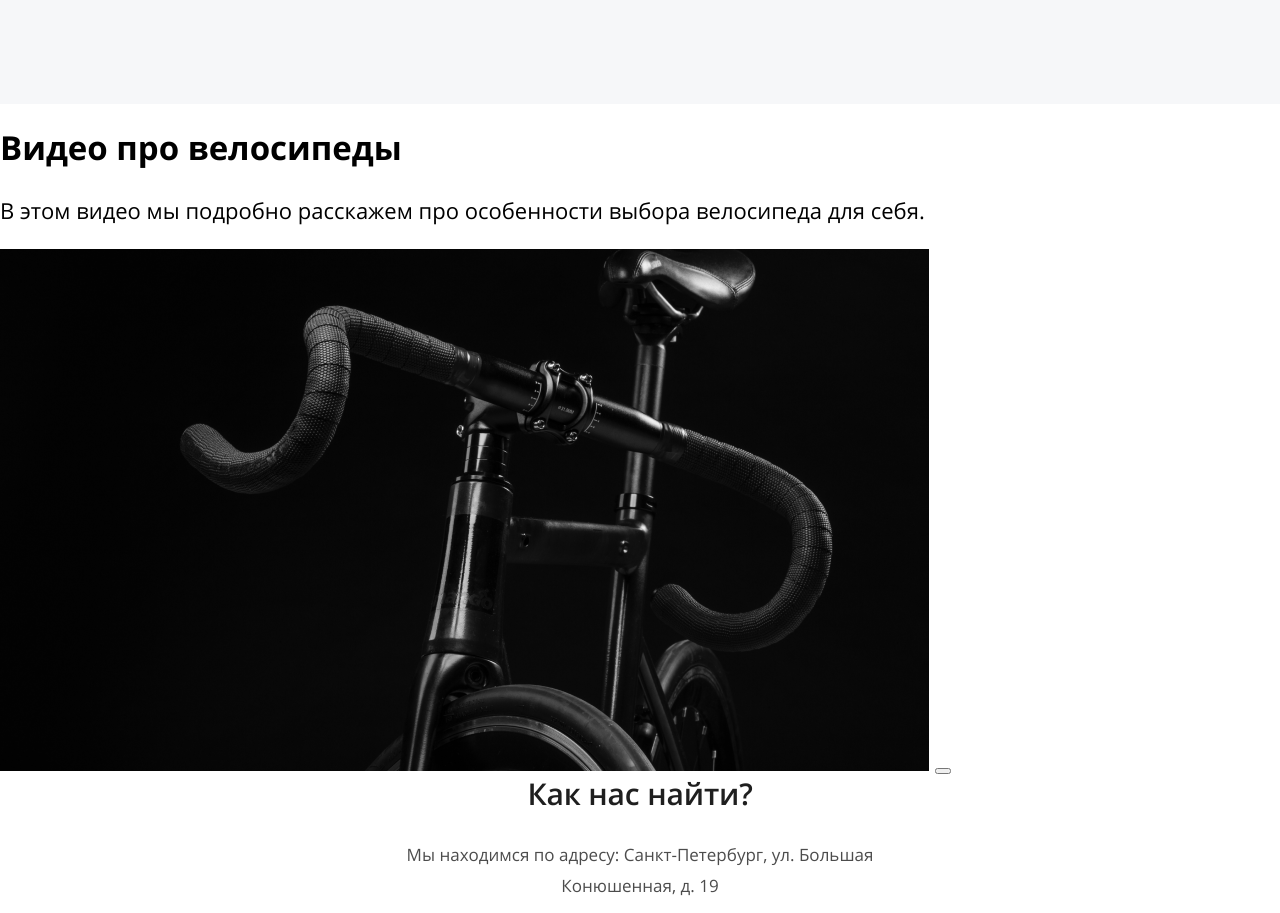
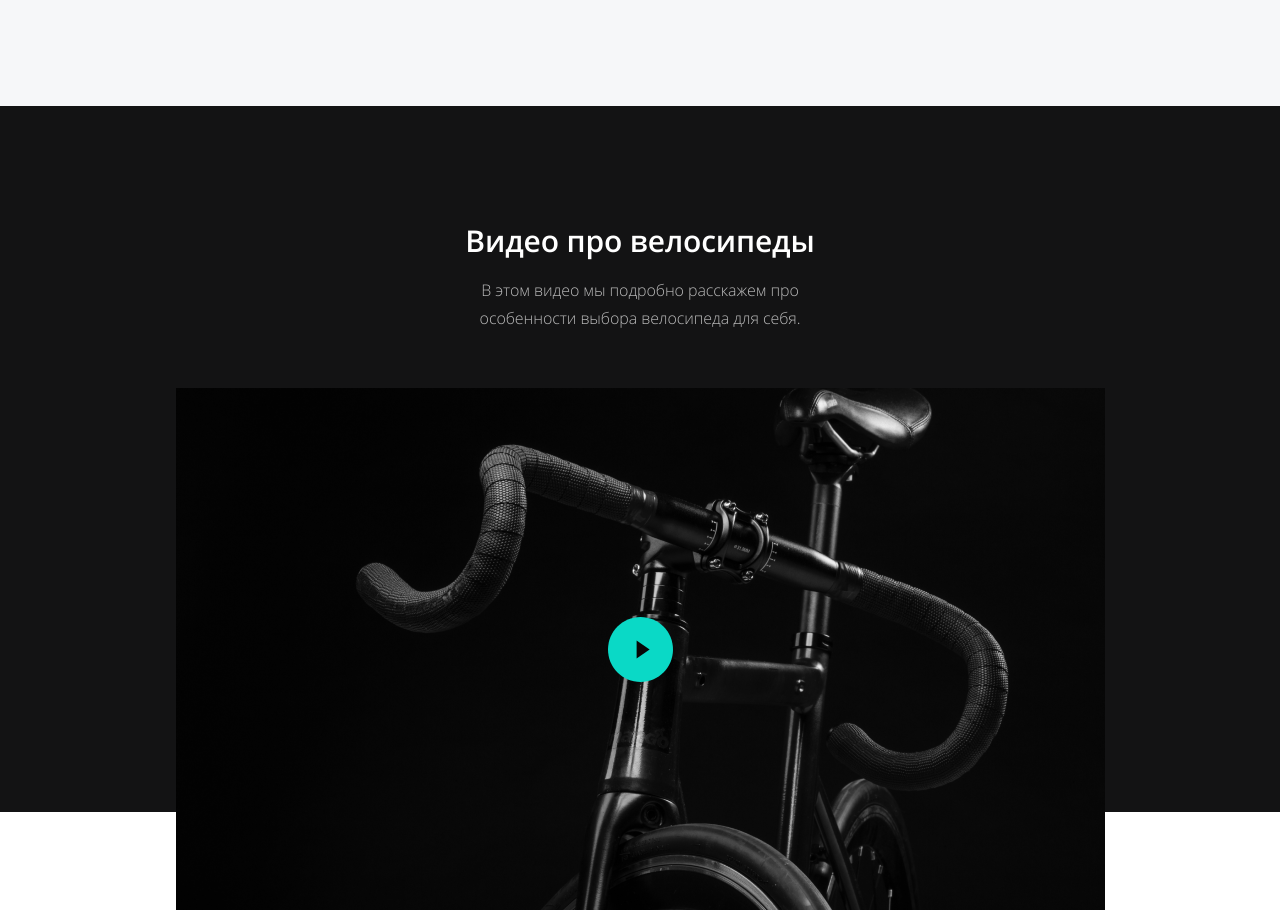
Before and after one commit to dmitry-ios/bicycles, a website: page source/index.html in a window 1280 px wide. Shown: the part 2260-3173 px from the top of the page. Drawn offline with nearby package versions, Linux system fonts and the light colour scheme; files that its build step writes are made by us from their sources.

Commit message:
Завершает блок с видео

```diff
--- a/source/index.html
+++ b/source/index.html
@@ -118,13 +118,19 @@
       </section>
 
       <section class="video">
-        <h2>Видео про велосипеды</h2>
-        <p>В этом видео мы подробно расскажем про особенности выбора велосипеда для себя.</p>
-        <div class="video__preview-wrapper">
-          <img src="img/video-preview-desktop.png" alt="Превью видео про велосипеды">
-          <button type="button">
-            <span class="visually-hidden">Воспроизвести видео</span>
-          </button>
+        <div class="container">
+          <h2 id="video">Видео про велосипеды</h2>
+          <p>В этом видео мы подробно расскажем про особенности выбора велосипеда для себя.</p>
+          <div class="video__preview-wrapper">
+            <img src="img/video-preview-desktop.png" alt="Превью видео про велосипеды" width="929" height="522">
+            <button class="button" type="button">
+              <svg width="65" height="65" viewBox="0 0 65 65" fill="none" xmlns="http://www.w3.org/2000/svg">
+                <path fill-rule="evenodd" clip-rule="evenodd" d="M32.5 65C50.4493 65 65 50.4493 65 32.5C65 14.5507 50.4493 0 32.5 0C14.5507 0 0 14.5507 0 32.5C0 50.4493 14.5507 65 32.5 65Z" fill="#0AD9C6"/>
+                <path fill-rule="evenodd" clip-rule="evenodd" d="M28.6001 23.3999L41.6001 32.4999L28.6001 41.5999V23.3999Z" fill="#070707"/>
+              </svg>
+              <span class="visually-hidden">Воспроизвести видео</span>
+            </button>
+          </div>
         </div>
       </section>
     </main>
--- a/source/sass/blocks/bicycles.scss
+++ b/source/sass/blocks/bicycles.scss
@@ -1,6 +1,6 @@
 .bicycles {
   padding-top: 149px;
-  padding-bottom: 147px;
+  padding-bottom: 149px;
 
   background-color: $basic-extra-light-color;
 
--- a/source/sass/blocks/main-footer.scss
+++ b/source/sass/blocks/main-footer.scss
@@ -1,9 +1,11 @@
 .main-footer {
+  padding-top: 151px;
   padding-bottom: 96px;
 
   text-align: center;
 
   @media (max-width: $width-tablet-only) {
+    padding-top: 70px;
     padding-bottom: 52px;
   }
 
--- /dev/null
+++ b/source/sass/blocks/video.scss
@@ -0,0 +1,143 @@
+.video {
+  position: relative;
+
+  padding-top: 120px;
+
+  color: $basic-white-color;
+
+  @media (max-width: $width-tablet-only) {
+    padding-top: 70px;
+  }
+
+  @media (max-width: $width-mobile-only) {
+    padding-top: 84px;
+  }
+
+  &::before {
+    z-index: -1;
+    position: absolute;
+    top: 0;
+    left: 0;
+    right: 0;
+
+    width: auto;
+    height: 706px;
+
+    content: "";
+
+    background-color: $basic-extra-dark-color;
+
+    @media (max-width: $width-tablet-only) {
+      height: 413px;
+    }
+
+    @media (max-width: $width-mobile-only) {
+      height: 384px;
+    }
+  }
+}
+
+.video h2 {
+  margin: 0;
+
+  font-size: 30px;
+  line-height: 30px;
+  font-weight: 600;
+  text-align: center;
+  letter-spacing: -0.005em;
+
+  @media (max-width: $width-tablet-only) {
+    font-size: 24px;
+  }
+
+  @media (max-width: $width-mobile-only) {
+    padding-right: 10px;
+  }
+}
+
+.video p {
+  margin: 0 auto;
+  padding-top: 20px;
+  width: 340px;
+
+  font-weight: 300;
+  font-size: 16px;
+  line-height: 28px;
+  text-align: center;
+  letter-spacing: -0.005em;
+
+  opacity: 0.7;
+
+  @media (max-width: $width-tablet-only) {
+    width: 429px;
+  }
+
+  @media (max-width: $width-mobile-only) {
+    width: auto;
+  }
+}
+
+.video__preview-wrapper {
+  position: relative;
+
+  margin: 0 auto;
+  margin-top: 56px;
+  max-width: 929px;
+
+  @media (max-width: $width-tablet-only) {
+    margin-top: 40px;
+    max-width: 503px;
+  }
+
+  @media (max-width: $width-mobile-only) {
+    margin-top: 53px;
+    padding-right: 2px;
+  }
+}
+
+.video__preview-wrapper img {
+  display: block;
+
+  width: 100%;
+}
+
+.video__preview-wrapper [type="button"] {
+  position: absolute;
+  top: calc(50% - 65px / 2);
+  left: calc(50% - 65px / 2);
+
+  padding: 0;
+  width: 65px;
+  height: 65px;
+
+  background-color: transparent;
+  border: none;
+
+  @media (max-width: $width-tablet-only) {
+    top: calc(50% - 90px / 2);
+    left: calc(50% - 90px / 2);
+
+    width: 90px;
+    height: 90px;
+  }
+
+  @media (max-width: $width-mobile-only) {
+    top: calc(50% - 65px / 2);
+    left: calc(50% - 65px / 2);
+
+    width: 65px;
+    height: 65px;
+  }
+}
+
+.video__preview-wrapper svg {
+  @media (max-width: $width-tablet-only) {
+    width: 90px;
+    height: 90px;
+  }
+
+  @media (max-width: $width-mobile-only) {
+    width: 65px;
+    height: 65px;
+  }
+}
--- a/source/sass/constants.scss
+++ b/source/sass/constants.scss
@@ -5,6 +5,7 @@ $main-font-stack: "Open Sans", "Arial", sans-serif;
 /* Colors */
 
 $basic-black-color: #000000;
+$basic-extra-dark-color: #131314;
 $basic-dark-color: #1a1a1a;
 $basic-grey-color: #c9ccd4;
 $basic-dark-grey-color: #48494d;
--- a/source/sass/style.scss
+++ b/source/sass/style.scss
@@ -15,6 +15,7 @@
 @import "blocks/form.scss";
 @import "blocks/about-us.scss";
 @import "blocks/bicycles.scss";
+@import "blocks/video.scss";
 @import "blocks/main-footer.scss";
 @import "blocks/link.scss";
 @import "blocks/button.scss";
```
Also changed, not shown: build/css/style.min.css, build/index.html, 1 other file.
